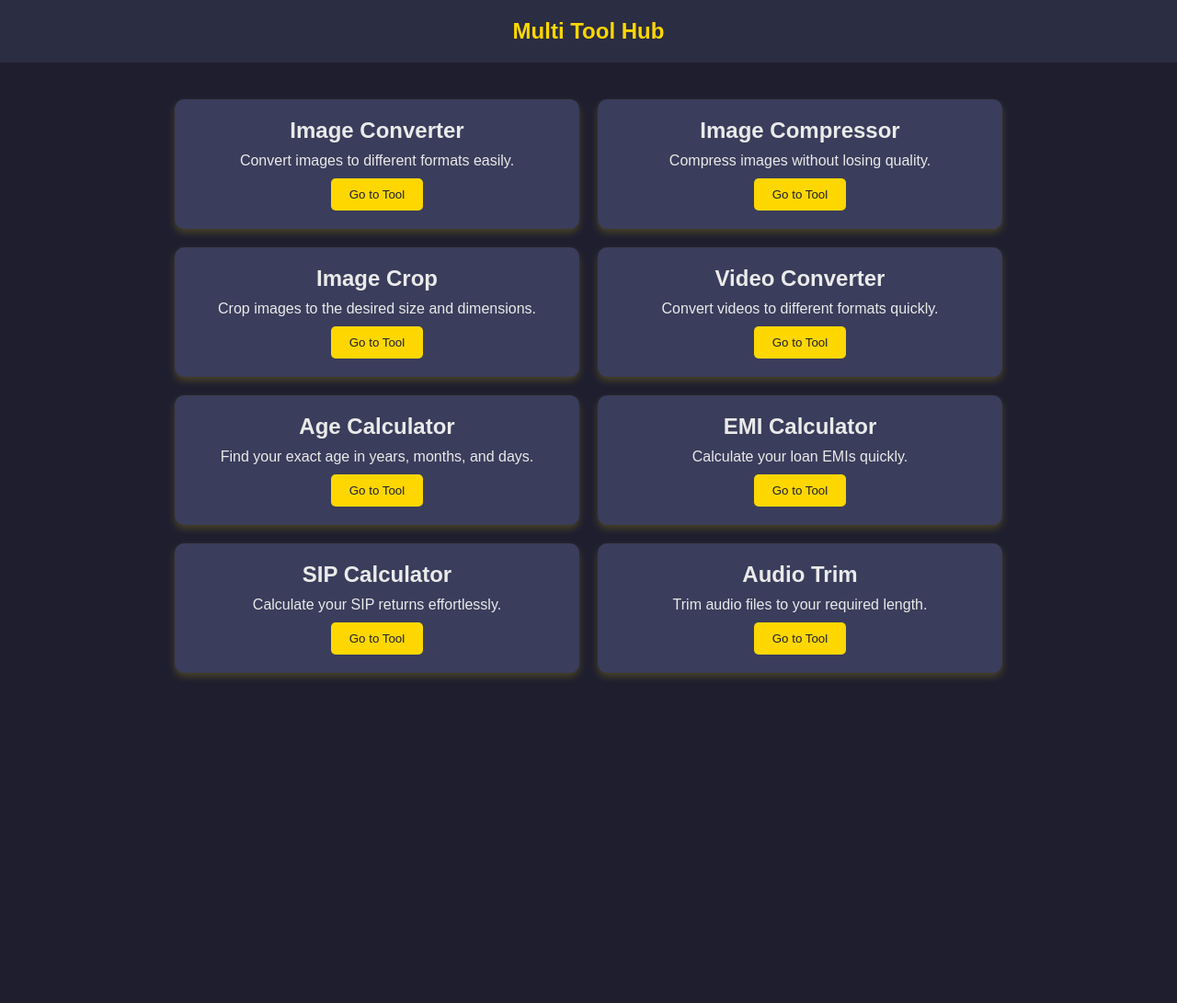
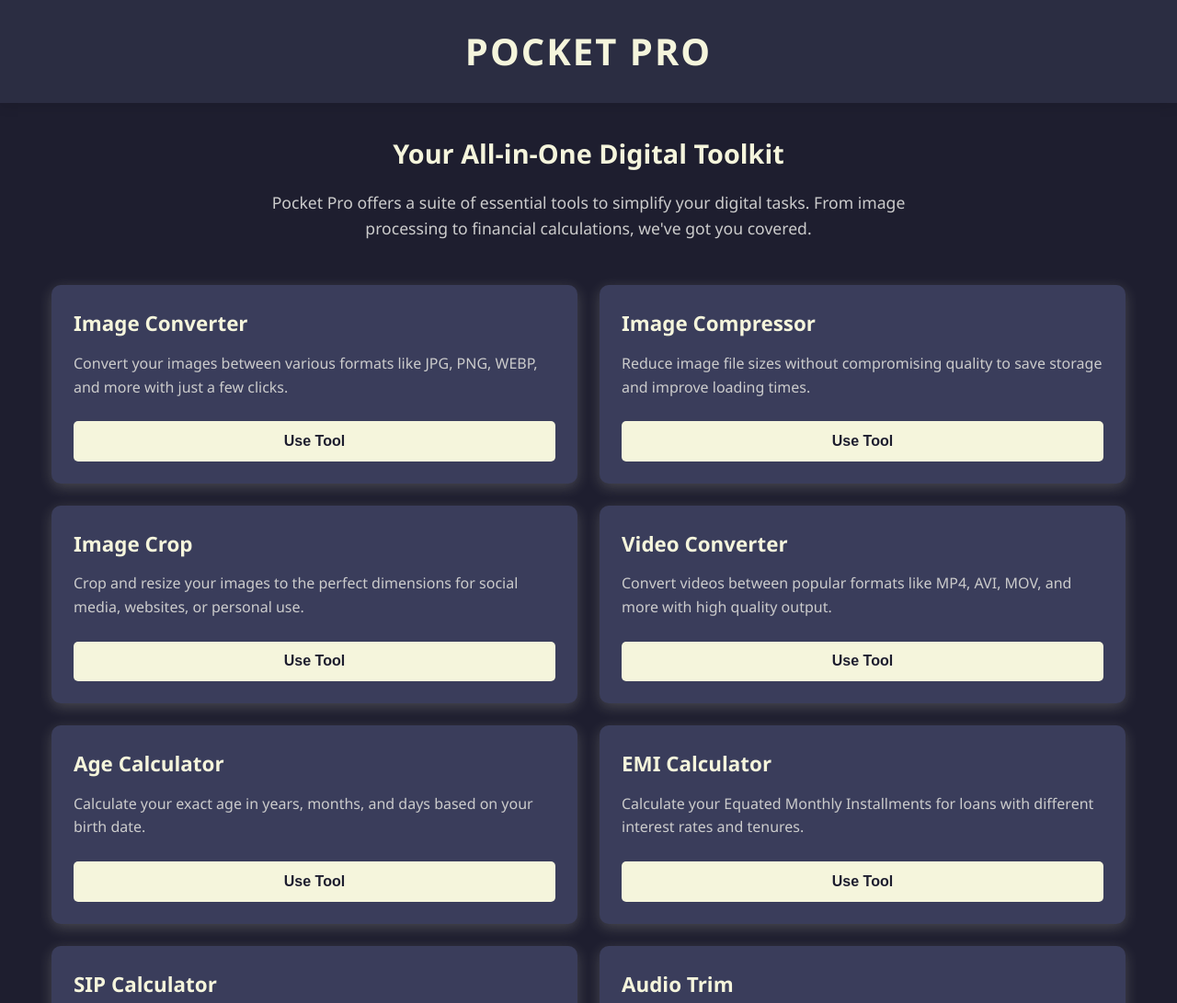
Before and after one commit to pcktpr-lgtm/pocket-pro, a plain HTML site: page index.html in a window 1280 px wide. Shown: the top 1091 px of the page at 92% size. Before the commit the page ends 800 px from the top, so only its background shows below. Drawn offline with Linux system fonts and the light colour scheme.

Commit message:
Update index.html

```diff
--- a/index.html
+++ b/index.html
@@ -3,135 +3,265 @@
 <head>
     <meta charset="UTF-8">
     <meta name="viewport" content="width=device-width, initial-scale=1.0">
-    <title>Multi Tool Hub</title>
+    <title>Pocket Pro - Your All-in-One Tool Suite</title>
     <style>
+        /* CSS Reset */
         * {
             margin: 0;
             padding: 0;
             box-sizing: border-box;
-            font-family: Arial, sans-serif;
         }
 
+        /* Global Styles */
         body {
-            background: #1E1E2F;
+            font-family: 'Segoe UI', Tahoma, Geneva, Verdana, sans-serif;
+            background-color: #1E1E2F;
             color: #EAEAEA;
-            text-align: center;
+            line-height: 1.6;
         }
 
-        .header {
-            background: #2B2D42;
-            padding: 20px;
-            font-size: 24px;
-            font-weight: bold;
-            color: #FFD700;
+        /* Header Styles */
+        header {
+            background-color: #2B2D42;
+            padding: 1.5rem 0;
+            text-align: center;
+            box-shadow: 0 4px 12px rgba(0, 0, 0, 0.1);
         }
 
-        .container {
+        .header-content {
+            max-width: 1200px;
+            margin: 0 auto;
+            padding: 0 1rem;
+        }
+
+        h1 {
+            font-size: 2.5rem;
+            color: #F5F5DC; /* Cream color */
+            text-transform: uppercase;
+            letter-spacing: 2px;
+        }
+
+        /* Main Content Styles */
+        main {
+            max-width: 1200px;
+            margin: 2rem auto;
+            padding: 0 1rem;
+        }
+
+        .intro {
+            text-align: center;
+            margin-bottom: 3rem;
+        }
+
+        .intro h2 {
+            font-size: 1.8rem;
+            margin-bottom: 1rem;
+            color: #F5F5DC; /* Cream color */
+        }
+
+        .intro p {
+            max-width: 700px;
+            margin: 0 auto;
+            font-size: 1.1rem;
+            color: #CCCCCC;
+        }
+
+        /* Tools Grid */
+        .tools-grid {
             display: grid;
             grid-template-columns: repeat(2, 1fr);
-            gap: 20px;
-            max-width: 900px;
-            margin: 40px auto;
+            gap: 1.5rem;
         }
 
+        /* Tool Card Styles */
         .tool-card {
-            background: #3A3D5B;
-            padding: 20px;
+            background-color: #3A3D5B;
             border-radius: 10px;
-            text-align: center;
-            transition: 0.3s;
-            box-shadow: 0 4px 8px rgba(255, 215, 0, 0.2);
+            padding: 1.5rem;
+            box-shadow: 0 4px 15px rgba(245, 245, 220, 0.2); /* Cream shadow */
+            transition: all 0.3s ease;
+            display: flex;
+            flex-direction: column;
+            height: 100%;
         }
 
         .tool-card:hover {
-            background: #FFD700;
+            background-color: #F5F5DC; /* Cream color */
+            transform: translateY(-5px);
+            box-shadow: 0 8px 20px rgba(245, 245, 220, 0.3); /* Cream shadow */
+        }
+
+        .tool-card:hover h3,
+        .tool-card:hover p {
             color: #1E1E2F;
         }
 
-        .tool-card h2 {
-            margin-bottom: 10px;
+        .tool-card h3 {
+            font-size: 1.4rem;
+            margin-bottom: 0.8rem;
+            color: #F5F5DC; /* Cream color */
         }
 
+        .tool-card p {
+            margin-bottom: 1.5rem;
+            flex-grow: 1;
+            color: #CCCCCC;
+        }
+
+        /* Button Styles */
         .btn {
             display: inline-block;
-            margin-top: 10px;
-            padding: 10px 20px;
-            background: #FFD700;
+            background-color: #F5F5DC; /* Cream color */
             color: #1E1E2F;
+            padding: 0.8rem 1.5rem;
             border: none;
             border-radius: 5px;
+            font-weight: bold;
             cursor: pointer;
-            transition: 0.3s;
+            transition: background-color 0.3s ease;
+            text-align: center;
+            text-decoration: none;
+            font-size: 1rem;
         }
 
         .btn:hover {
-            background: #E6C200;
+            background-color: #E8E8D0; /* Slightly darker cream */
         }
 
+        /* Footer Styles */
+        footer {
+            background-color: #2B2D42;
+            padding: 2rem 0;
+            text-align: center;
+            margin-top: 3rem;
+        }
+
+        .footer-content {
+            max-width: 1200px;
+            margin: 0 auto;
+            padding: 0 1rem;
+        }
+
+        footer p {
+            color: #CCCCCC;
+            margin-bottom: 1rem;
+        }
+
+        /* Responsive Design */
         @media (max-width: 768px) {
-            .container {
+            .tools-grid {
                 grid-template-columns: 1fr;
+            }
+
+            h1 {
+                font-size: 2rem;
+            }
+
+            .intro h2 {
+                font-size: 1.5rem;
+            }
+        }
+
+        @media (max-width: 480px) {
+            .tool-card {
+                padding: 1rem;
+            }
+
+            h1 {
+                font-size: 1.8rem;
             }
         }
     </style>
 </head>
 <body>
-    <div class="header">Multi Tool Hub</div>
+    <!-- Header Section -->
+    <header>
+        <div class="header-content">
+            <h1>pocket pro</h1>
+        </div>
+    </header>
 
-    <div class="container">
+    <!-- Main Content -->
+    <main>
+        <section class="intro">
+            <h2>Your All-in-One Digital Toolkit</h2>
+            <p>Pocket Pro offers a suite of essential tools to simplify your digital tasks. From image processing to financial calculations, we've got you covered.</p>
+        </section>
+
+        <!-- Tools Grid -->
+        <section class="tools-grid">
+            <!-- Image Converter -->
             <div class="tool-card">
-            <h2>Image Converter</h2>
-            <p>Convert images to different formats easily.</p>
-            <button class="btn" onclick="goToSection('image-converter')">Go to Tool</button>
+                <h3>Image Converter</h3>
+                <p>Convert your images between various formats like JPG, PNG, WEBP, and more with just a few clicks.</p>
+                <button class="btn" onclick="redirectToTool('Image Converter')">Use Tool</button>
             </div>
 
+            <!-- Image Compressor -->
             <div class="tool-card">
-            <h2>Image Compressor</h2>
-            <p>Compress images without losing quality.</p>
-            <button class="btn" onclick="goToSection('image-compressor')">Go to Tool</button>
+                <h3>Image Compressor</h3>
+                <p>Reduce image file sizes without compromising quality to save storage and improve loading times.</p>
+                <button class="btn" onclick="redirectToTool('Image Compressor')">Use Tool</button>
             </div>
 
+            <!-- Image Crop -->
             <div class="tool-card">
-            <h2>Image Crop</h2>
-            <p>Crop images to the desired size and dimensions.</p>
-            <button class="btn" onclick="goToSection('image-crop')">Go to Tool</button>
+                <h3>Image Crop</h3>
+                <p>Crop and resize your images to the perfect dimensions for social media, websites, or personal use.</p>
+                <button class="btn" onclick="redirectToTool('Image Crop')">Use Tool</button>
             </div>
 
+            <!-- Video Converter -->
             <div class="tool-card">
-            <h2>Video Converter</h2>
-            <p>Convert videos to different formats quickly.</p>
-            <button class="btn" onclick="goToSection('video-converter')">Go to Tool</button>
+                <h3>Video Converter</h3>
+                <p>Convert videos between popular formats like MP4, AVI, MOV, and more with high quality output.</p>
+                <button class="btn" onclick="redirectToTool('Video Converter')">Use Tool</button>
             </div>
 
+            <!-- Age Calculator -->
             <div class="tool-card">
-            <h2>Age Calculator</h2>
-            <p>Find your exact age in years, months, and days.</p>
-            <button class="btn" onclick="goToSection('age-calculator')">Go to Tool</button>
+                <h3>Age Calculator</h3>
+                <p>Calculate your exact age in years, months, and days based on your birth date.</p>
+                <button class="btn" onclick="redirectToTool('Age Calculator')">Use Tool</button>
             </div>
 
+            <!-- EMI Calculator -->
             <div class="tool-card">
-            <h2>EMI Calculator</h2>
-            <p>Calculate your loan EMIs quickly.</p>
-            <button class="btn" onclick="goToSection('emi-calculator')">Go to Tool</button>
+                <h3>EMI Calculator</h3>
+                <p>Calculate your Equated Monthly Installments for loans with different interest rates and tenures.</p>
+                <button class="btn" onclick="redirectToTool('EMI Calculator')">Use Tool</button>
             </div>
 
+            <!-- SIP Calculator -->
             <div class="tool-card">
-            <h2>SIP Calculator</h2>
-            <p>Calculate your SIP returns effortlessly.</p>
-            <button class="btn" onclick="goToSection('sip-calculator')">Go to Tool</button>
+                <h3>SIP Calculator</h3>
+                <p>Plan your investments with our Systematic Investment Plan calculator to estimate returns.</p>
+                <button class="btn" onclick="redirectToTool('SIP Calculator')">Use Tool</button>
             </div>
 
+            <!-- Audio Trim -->
             <div class="tool-card">
-            <h2>Audio Trim</h2>
-            <p>Trim audio files to your required length.</p>
-            <button class="btn" onclick="goToSection('audio-trim')">Go to Tool</button>
+                <h3>Audio Trim</h3>
+                <p>Trim and edit your audio files to remove unwanted parts or create perfect sound clips.</p>
+                <button class="btn" onclick="redirectToTool('Audio Trim')">Use Tool</button>
             </div>
+        </section>
+    </main>
+
+    <!-- Footer -->
+    <footer>
+        <div class="footer-content">
+            <p>&copy; 2023 Pocket Pro. All rights reserved.</p>
+            <p>Your go-to solution for everyday digital tasks.</p>
         </div>
+    </footer>
 
+    <!-- JavaScript -->
     <script>
-        function goToSection(sectionId) {
-            alert('Redirecting to ' + sectionId + ' (Page under development)');
-            // Replace with actual navigation logic when the pages are ready
+        function redirectToTool(toolName) {
+            alert(`Redirecting to ${toolName}`);
+            // In a real implementation, this would navigate to the actual tool page
+            // window.location.href = `/${toolName.toLowerCase().replace(' ', '-')}`;
         }
     </script>
 </body>
```
Lines whose indentation alone changed are shown as unchanged.
